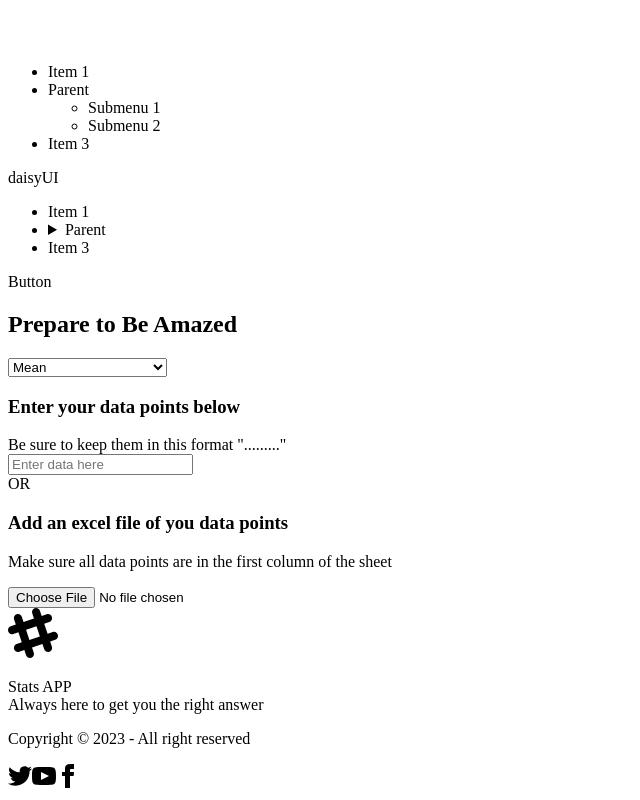
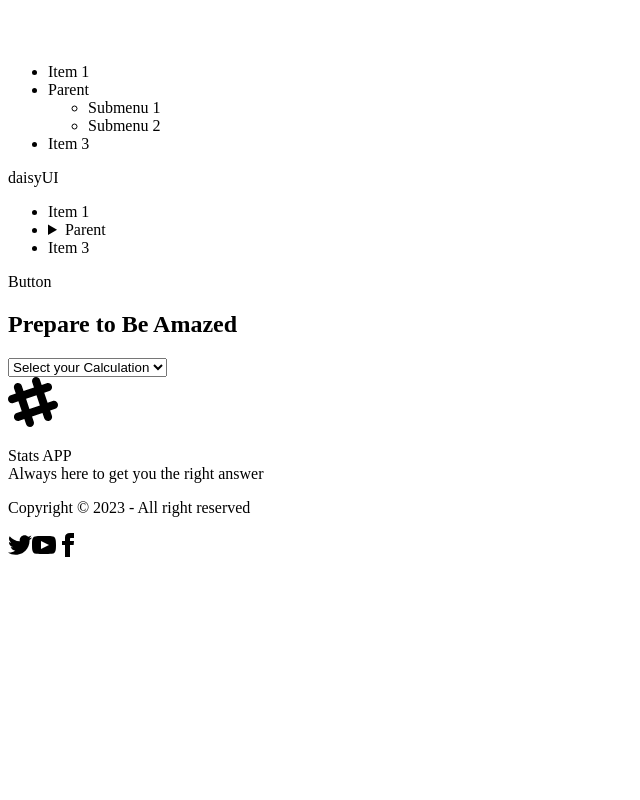
Before and after one commit to jfvasil/stats-app-react-ts, a React (Vite) app: page /calculation in a window 1280 px wide. Shown: the part 1229-2029 px from the top of the page, without its empty margins (0-640 px from the left). After the commit the page ends 1798 px from the top, so only its background shows below. Built offline with nearby package versions, Linux system fonts and the light colour scheme.

Commit message:
started adding chart.js

```diff
--- a/package.json
+++ b/package.json
@@ -12,6 +12,7 @@
   "dependencies": {
     "chart.js": "^4.4.0",
     "react": "^18.2.0",
+    "react-chartjs-2": "^5.2.0",
     "react-dom": "^18.2.0",
     "react-router-dom": "^6.15.0"
   },
--- a/src/App.tsx
+++ b/src/App.tsx
@@ -2,6 +2,7 @@ import {Routes, Route} from 'react-router-dom'
 import Layout from './components/Layout'
 import Landing from './pages/Landing'
 import Calculation from './pages/Calculation'
+import Results from './pages/Results'
 import 'tailwindcss/tailwind.css'
 
 
@@ -13,6 +14,7 @@ function App() {
   <Route path='/' element={<Layout />}>
     <Route path='/welcome' element={<Landing />} />
     <Route path='calculation' element={<Calculation />} />
+    <Route path='results' element={<Results />} />
 
   </Route>
 </Routes>
--- a/src/components/Dropdown.tsx
+++ b/src/components/Dropdown.tsx
@@ -1,20 +1,27 @@
-import { useState } from "react"
+// import { useState } from "react"
 
-const Dropdown = () => {
+interface DropdownProps  {
+  calculation: string
+  handleCalculationSelection: (value: React.ChangeEvent<HTMLSelectElement>) => void
+  dropDownOptions: string[]
+}
 
-  const [calculaton, setCalculation] = useState('')
 
-  const dropDownOptions = [
-    'Mean',
-    'Median',
-    'Mode',
-    'Range',
-    'Other?'
-  ]
+const Dropdown = ({calculation, handleCalculationSelection, dropDownOptions}: DropdownProps) => {
 
-  const handleCalcultionSelection = (e :React.ChangeEvent<HTMLSelectElement>) => {
-    setCalculation(e.target.value)
-  }
+  // const [calculaton, setCalculation] = useState('')
+
+  // const dropDownOptions = [
+  //   'Mean',
+  //   'Median',
+  //   'Mode',
+  //   'Range',
+  //   'Other?'
+  // ]
+
+  // const handleCalcultionSelection = (e :React.ChangeEvent<HTMLSelectElement>) => {
+  //   setCalculation(e.target.value)
+  // }
 
 
 
@@ -23,19 +30,19 @@ const Dropdown = () => {
       <h1 className="text-2xl font-bold mb-4">Prepare to Be Amazed</h1>
       <select
         className="select select-primary"
-        value={calculaton}
-        onChange={handleCalcultionSelection}
+        value={calculation}
+        onChange={handleCalculationSelection}
       >
-        <option disabled selected>Select your Calculation</option>
+        <option value='' disabled>Select your Calculation</option>
         {dropDownOptions.map((option, index) => (
           <option key={index} value={option}>
             {option}
           </option>
         ))}
       </select>
-      {calculaton && (
+      {calculation && (
         <div className="mt-4">
-          You selected: <strong>{calculaton}</strong>
+          You selected: <strong>{calculation}</strong>
         </div>
       )}
     </div>
--- /dev/null
+++ b/src/components/LineChart.tsx
@@ -0,0 +1,29 @@
+import { Line } from 'react-chartjs-2';
+import { Chart as ChartJS, LineController, LineElement, PointElement, LinearScale, Title } from 'chart.js';
+
+ChartJS.register(LineController, LineElement, PointElement, LinearScale, Title);
+
+
+const LineChart = () => {
+
+  const lables = ['January', 'February', 'March', 'April', 'May', 'June', 'July']
+   const chartData ={
+        labels: lables,
+        datasets: [{
+            id: 1,
+            label: 'test',
+            data: [77, 77, 89, 9, 43, 21, 55],
+            fill: false,
+            borderColor: 'rgb(75, 192, 192)',
+            tension: .01
+        }]
+    }
+
+
+  return (
+    <Line  datasetIdKey='id' data={chartData} />
+
+  )
+}
+
+export default LineChart
--- /dev/null
+++ b/src/components/SquareButton.tsx
@@ -0,0 +1,16 @@
+
+
+const SquareButton = () => {
+  return (
+    <div>
+    <button className="btn btn-square">
+  <svg xmlns="http://www.w3.org/2000/svg" className="h-6 w-6" fill="none" viewBox="0 0 24 24" stroke="currentColor"><path strokeLinecap="round" strokeLinejoin="round" strokeWidth="2" d="M6 18L18 6M6 6l12 12" /></svg>
+</button>
+<button className="btn btn-square btn-outline">
+  <svg xmlns="http://www.w3.org/2000/svg" className="h-6 w-6" fill="none" viewBox="0 0 24 24" stroke="currentColor"><path strokeLinecap="round" strokeLinejoin="round" strokeWidth="2" d="M6 18L18 6M6 6l12 12" /></svg>
+</button>
+</div>
+  )
+}
+
+export default SquareButton
--- a/src/pages/Calculation.tsx
+++ b/src/pages/Calculation.tsx
@@ -2,14 +2,42 @@ import Dropdown from "../components/Dropdown"
 import Header from "../components/Header"
 import Footer from "../components/Footer"
 import DataEntry from "../components/DataEntry"
+import Button from "../components/Button"
+import React, {ChangeEvent, useState} from 'react'
+
+
 
 const Calculation = () => {
+
+const [calculation, setCalculation] = useState('')
+
+
+  const handleCalcultionSelection = (e :React.ChangeEvent<HTMLSelectElement>) => {
+    setCalculation(e.target.value)
+  }
+
+  const dropDownOptions = [
+    'Mean',
+    'Median',
+    'Mode',
+    'Range',
+    'Other?'
+  ]
+
+
   return (
     <section>
       <Header />
       <div className="container flex flex-col justify-evenly items-center min-h-screen ">
-        <Dropdown />
+        <Dropdown
+         calculation={calculation}
+         handleCalculationSelection={handleCalcultionSelection}
+         dropDownOptions={dropDownOptions} />
+         {calculation &&
+         <>
         <DataEntry />
+        <Button>Calculate!</Button>
+        </>}
       </div>
       <Footer />
     </section>
--- /dev/null
+++ b/src/pages/Results.tsx
@@ -0,0 +1,24 @@
+import Header from "../components/Header"
+import Footer from "../components/Footer"
+import SquareButton from "../components/SquareButton"
+import LineChart from "../components/LineChart"
+
+const Results = () => {
+  return (
+    <section>
+    <Header />
+    <section className="min-h-screen flex flex-col items-center justify-center">
+        <h1 className="text-3xl">Your Answer is: </h1>
+        <h2 className="underline text-5xl mt-5">25!</h2>
+    </section>
+    <LineChart />
+    <section>
+    <h3>Add to history?</h3>
+    <SquareButton />
+    </section>
+    <Footer />
+    </section>
+  )
+}
+
+export default Results
```
Also changed, not shown: 1 other file (tests, documents, lock files or other folders).
